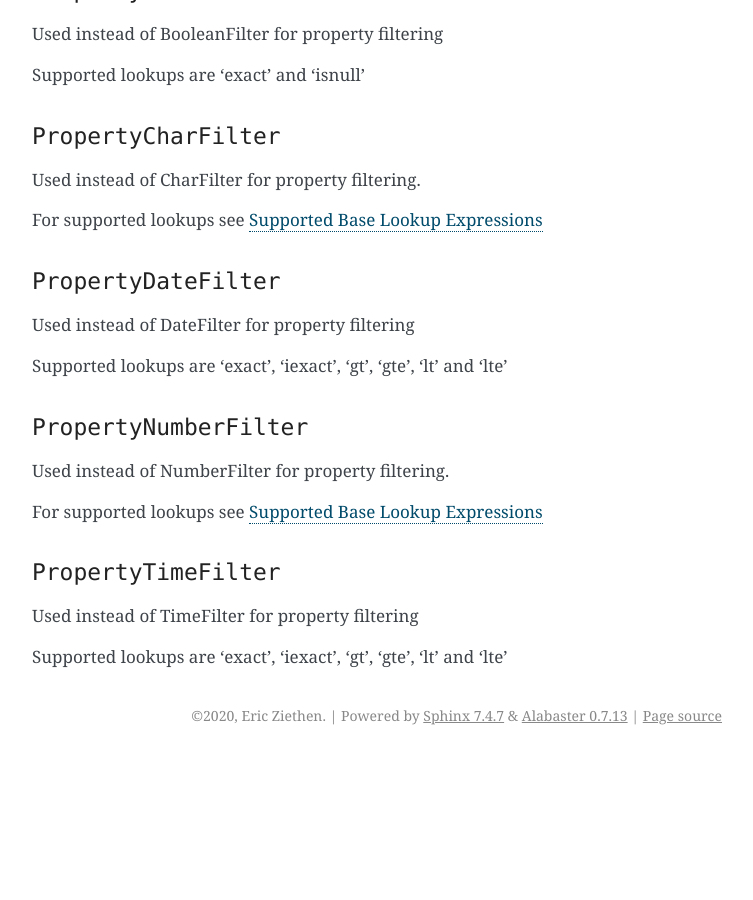
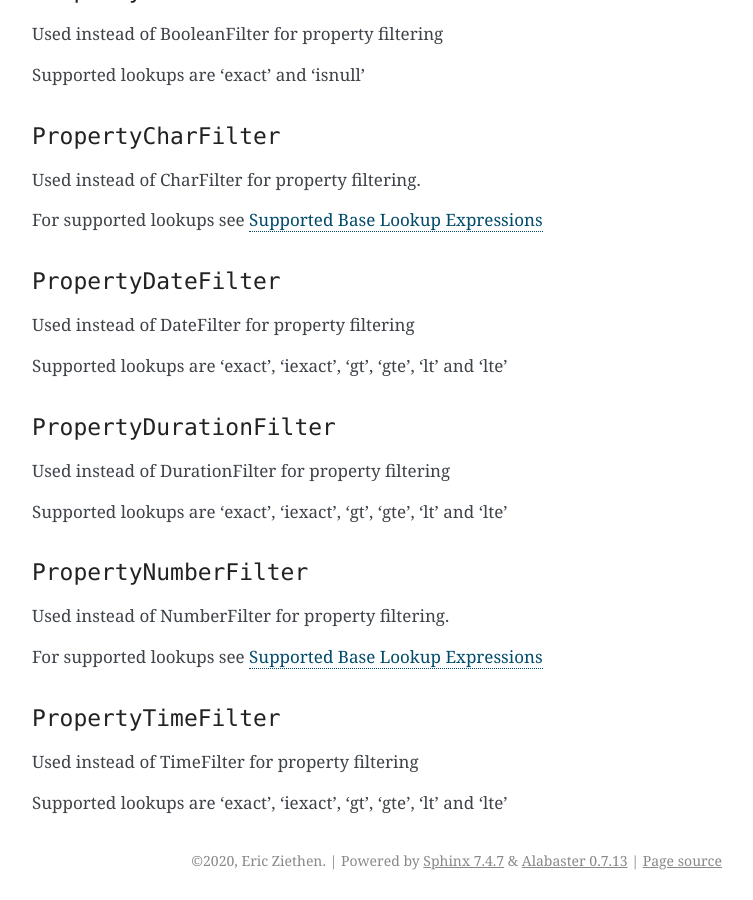
Before and after one commit to ericziethen/django-property-filter, a Sphinx documentation site: the page built from docs/source/ref/filters.rst, in a window 1280 px wide and 900 px high, scrolled down 1267 px. Shown: the whole window, without its empty margins (388-1141 px from the left). Built offline with Sphinx 7.4.7, drawn with Linux system fonts in a browser that asks for light colours; pages that are not in the unit, such as notebooks, are missing from menus; before the commit the page ends 2022 px from its top, so only the background shows below that; some of the changed text lies outside the part shown.

Commit message:
Add documentation

```diff
--- a/docs/source/ref/filters.rst
+++ b/docs/source/ref/filters.rst
@@ -78,6 +78,13 @@ Used instead of DateFilter for property filtering
 
 Supported lookups are 'exact', 'iexact', 'gt', 'gte', 'lt' and 'lte'
 
+``PropertyDurationFilter``
+~~~~~~~~~~~~~~~~~~~~~~~~
+
+Used instead of DurationFilter for property filtering
+
+Supported lookups are 'exact', 'iexact', 'gt', 'gte', 'lt' and 'lte'
+
 ``PropertyNumberFilter``
 ~~~~~~~~~~~~~~~~~~~~~~~~
 
```
